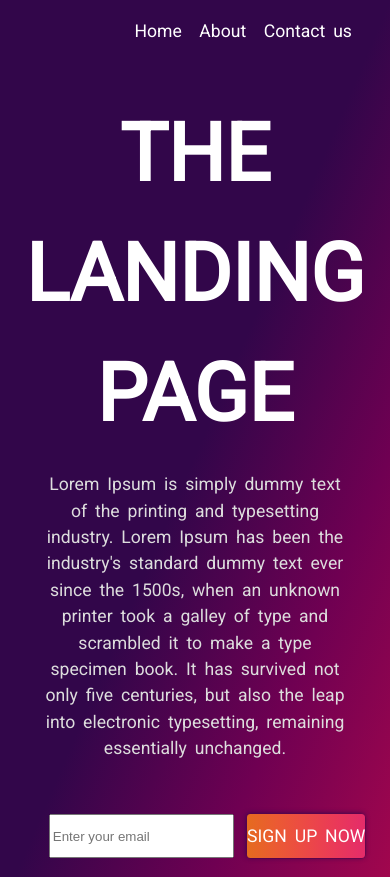
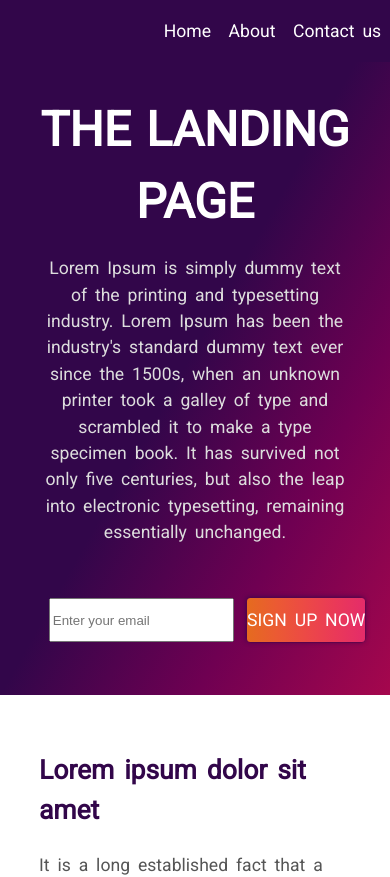
Before and after one commit to Brennvo/landing-page1, a plain HTML site: page index.html in a window 390 px wide. Shown: the top 877 px of the page. Drawn offline with Linux system fonts and the light colour scheme.

Commit message:
first little bit of media queries. Nothing special.

```diff
--- a/style.css
+++ b/style.css
@@ -176,3 +176,21 @@ footer p {
     background-image: linear-gradient(to left, #32064a 50%, #6f0052, #a5074d);
     height: 5rem;
 }
+
+@media all and (max-width: 820px) {
+    .banner h1 {
+        font-size: 3rem;
+    }
+
+    section:not(.banner) img {
+        display: none;
+    }
+
+    nav {
+        position: sticky;
+        top: 0;
+        margin-right: 0;
+        background-color: var(--purple);
+        width: 100vw;
+    }
+}
```
